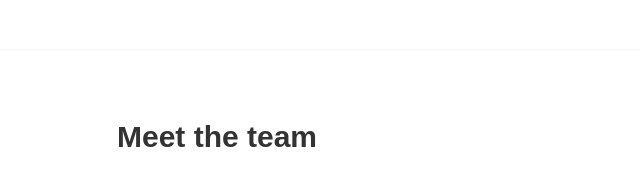
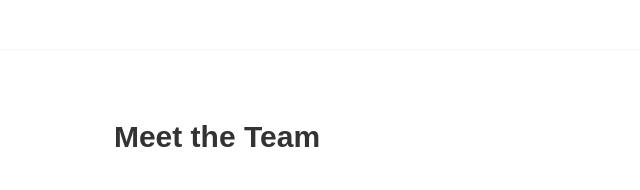
Before and after one commit to Harlem-Launch-Alliance/Harlem-Launch-Alliance, a website: page index.html in a window 1280 px wide. Shown: the part 2960-3150 px from the top of the page, 423-1063 px from the left. Drawn offline with Linux system fonts and the light colour scheme.

Commit message:
capitalized Team in Meet the Team

```diff
--- a/index.html
+++ b/index.html
@@ -268,7 +268,7 @@ https://www.tooplate.com/view/2081-solution
 			<div class="container">
 				<div class="row">
 					<div class="col-md-12">
-						<h2 class="wow bounce">Meet the team</h2>
+						<h2 class="wow bounce">Meet the Team</h2>
 					</div>
 					<div class="col-md-4 col-sm-4 wow fadeIn" data-wow-delay="0.3s">
 						<img src="https://placehold.it/500x500" class="img-responsive" alt="team img">
```
